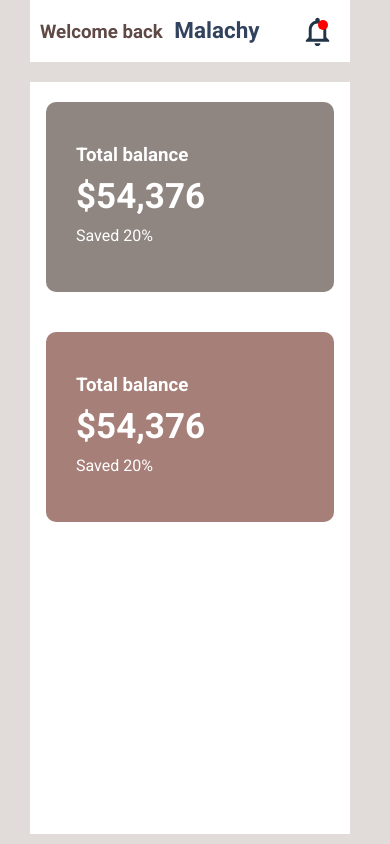
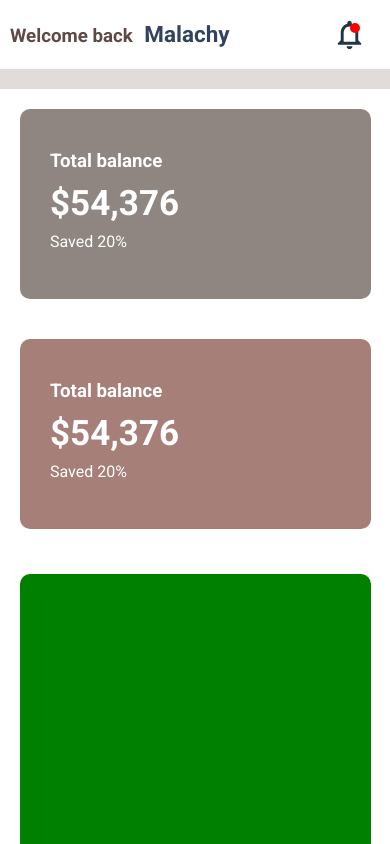
Before and after one commit to MalachyCode/Explore-bank-app, a React (Vite) app in the folder UI/: page /dashboard-client in a window 390 px wide. Built offline with nearby package versions, Linux system fonts and the light colour scheme.

Commit message:
Making dashboard page responsive

```diff
--- a/UI/src/pages/ClientDashboard/ClientDashboard.scss
+++ b/UI/src/pages/ClientDashboard/ClientDashboard.scss
@@ -1,5 +1,5 @@
 .dashboard {
-  height: 100vh;
+  // height: 100vh;
   width: 100vw;
   display: flex;
   flex-direction: row;
@@ -16,7 +16,7 @@
     display: flex;
     flex-direction: column;
     // height: calc(100vh - 100px);
-    justify-content: space-between;
+    // justify-content: space-between;
     overflow: hidden;
     .top {
       display: flex;
@@ -45,7 +45,8 @@
         cursor: pointer;
         border-radius: 50%;
         transition: all 1s ease;
-        padding: 10px 5px 10px 10px;
+        padding: 10px 0 10px 10px;
+        margin-right: 13px;
 
         .notification-icon {
           position: relative;
@@ -70,13 +71,13 @@
     }
 
     .container {
-      height: 100%;
+      // height: 100%;
+      height: calc(100% - 70px);
       width: 100%;
       background: #fff;
       display: flex;
       flex-direction: row;
-      align-items: center;
-      margin: 10px 40px 10px 10px;
+      margin: 10px 40px 0 10px;
       position: relative;
       .total {
         height: 150px;
@@ -118,6 +119,14 @@
           height: 150px;
         }
       }
+      .menu-icons-container {
+        width: 90%;
+        height: 500px;
+        background: green;
+        margin: auto;
+        border-radius: 10px;
+        margin-top: 25px;
+      }
       @media (max-width: 768px) {
         display: flex;
         flex-direction: column;
@@ -129,8 +138,47 @@
       display: none;
     }
     .body {
-      width: 100%;
-      padding-left: 20px;
+      width: 100vw;
+      padding: 0;
+      .top {
+        width: 100%;
+        margin-left: 0;
+      }
+      .container {
+        width: 100%;
+        margin-left: 0;
+      }
+    }
+  }
+  @media (min-width: 768px) {
+    height: 100vh;
+    .sidebar {
+      display: none;
+    }
+    .body {
+      width: 100vw;
+      height: 100%;
+      padding: 0;
+
+      .top {
+        width: 100%;
+        margin-left: 0;
+      }
+      .container {
+        width: 100%;
+        margin-left: 0;
+        .total {
+          width: 45%;
+        }
+        .menu-icons-container {
+          display: none;
+        }
+      }
+    }
+  }
+  @media (min-width: 992px) {
+    .sidebar {
+      display: flex;
     }
   }
 }
--- a/UI/src/pages/ClientDashboard/ClientDashboard.tsx
+++ b/UI/src/pages/ClientDashboard/ClientDashboard.tsx
@@ -37,6 +37,7 @@ const ClientDashboard = () => {
               <p className='savings-percentage'>Saved 20%</p>
             </div>
           </div>
+          <div className='menu-icons-container'></div>
         </div>
       </div>
     </div>
```
